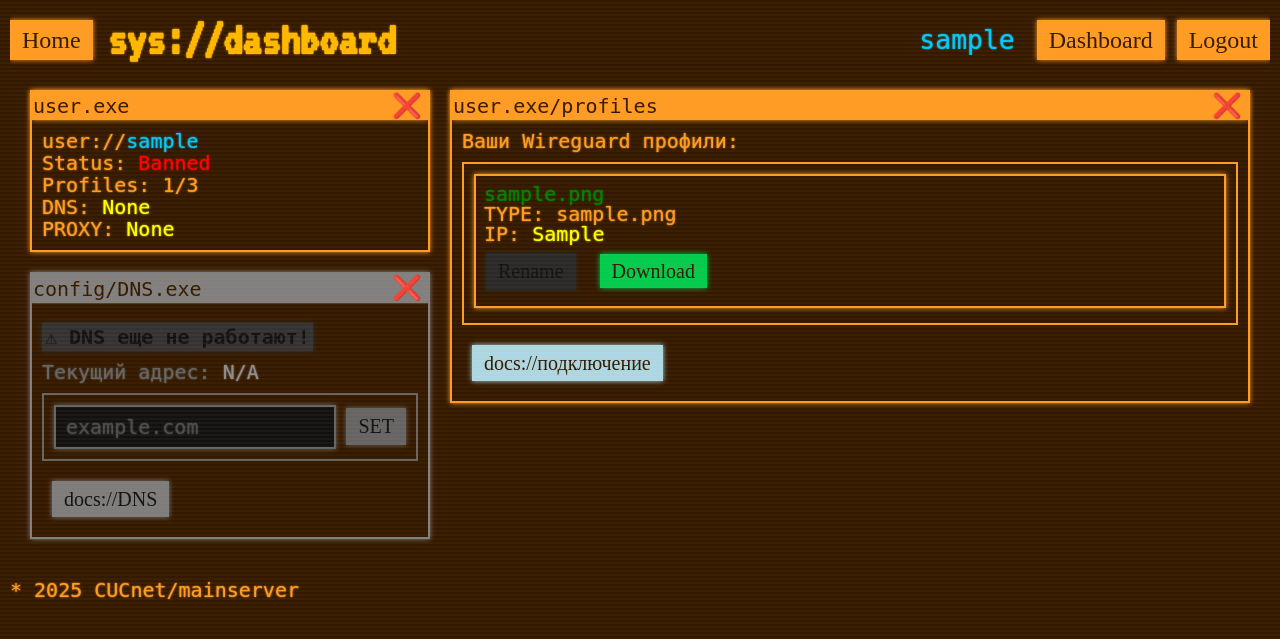
After one commit to Exception0170/CUCnet-main, a FastAPI app: page /dashboard in a window 1280 px wide. The commit adds this page. Shown: the top 639 px of the page. Run offline with FastAPI, Linux system fonts and the light colour scheme; the visitor is signed in with stand-in values (Sample User, id 1); tables that the repository leaves empty hold one stand-in row (values such as "Sample post"); parts of the project's set-up code (start-up, migrations or seed data) failed here and were passed over; some web fonts are replaced.

Commit message:
small fix

```diff
--- /dev/null
+++ b/website/routers/dashboard.py
@@ -0,0 +1,35 @@
+from fastapi import APIRouter, Depends, HTTPException, status, Request, Form
+from fastapi.responses import HTMLResponse, RedirectResponse
+from shared.database import DatabaseManager
+import logging
+from shared.account import TemplateResponseWithUser
+
+logger = logging.getLogger(__name__)
+dashboard_router = APIRouter(tags=["dashboard"])
+db = DatabaseManager()
+
+
+@dashboard_router.get("/dashboard")
+async def dashboard(request: Request):
+    if not request.session.get("user_id"):
+        raise HTTPException(status_code=401, detail="Unauthorized")
+    try:
+        user = db.get_user(request.session.get("user_id"))
+        if not user["is_verified"]:
+            raise HTTPException(status_code=403)
+        profiles = db.get_user_profiles(request.session.get("user_id"))
+        return TemplateResponseWithUser("dashboard.html", {
+            "request": request,
+            "profiles": profiles,
+            "title": "dashboard",
+            "page_title": "sys://dashboard"
+        })
+    except HTTPException:
+        raise
+    except Exception as e:
+        raise HTTPException(status_code=500)
+
+
+@dashboard_router.post("/dashboard")
+async def post_dashboard(request: Request):
+    raise HTTPException(status_code=501)
--- a/website/static/css/styles.css
+++ b/website/static/css/styles.css
@@ -82,22 +82,25 @@ body::before {
 }
 
 .link-button {
+  font-family: TDAtext;
   display: inline-block;
-  background-color: #ff9c25;
+  background-color: var(--button-bg, #ff9c25);
   color: #331900;
   text-decoration: none;
   padding: 5px 10px;
   font-size: 1em;
-  border: 2px solid #ff9c25;
+  border: 2px solid var(--button-bg, #ff9c25);
   box-sizing: border-box;
   margin: 10px;
   cursor: pointer;
   transition: background-color 0.3s;
+  box-shadow: 0 0 5px var(--button-bg, #ff9c25);
+  text-shadow: 0 0 2px var(--button-bg, #ff9c25);
 }
 
 .link-button:hover {
   background-color: #331900;
-  color: #ff9c25;
+  color: var(--button-bg, #ff9c25);
 }
 
 .blue-button {
@@ -239,14 +242,14 @@ body, a, h1, h2, h3, h4, h5, h6, .contact-name{
   text-shadow: 0 0 2px currentColor;
 }
 
-.window, .note, .warning, .link-button, .blue-button, .list-entries li, .list-entries div {
+.window, .note, .warning, .blue-button, .list-entries li, .list-entries div {
   box-shadow: 0 0 5px currentColor;
 }
 .window {
   box-shadow: 0 0 5px currentColor;
 }
 
-.link-button, .window-top-bar {
+.window-top-bar {
   box-shadow: 0 0 5px #ff9c25;
   text-shadow: 0 0 2px #ff9c25;
 }
@@ -270,20 +273,123 @@ body, a, h1, h2, h3, h4, h5, h6, .contact-name{
   text-shadow: 0 0 3px yellow;
 }
 .account-topbar {
-  font-size:clamp(0.75rem, 4vw, 1.5rem);
+  position: sticky;
+  top: 0;
+  font-size: clamp(0.75rem, 4vw, 1.5rem);
   display: flex;
   justify-content: space-between;
   align-items: center;
   height: 60px;
+  z-index: 5;
+  backdrop-filter: blur(5px);
+  mask-image: linear-gradient(
+    to bottom,
+    black 0%,
+    black 90%,
+    transparent 100%
+  );
 }
+
 .account-topbar .home-button {
-  margin-right: 15px;
+  flex-shrink: 1;
+  min-width: min-content;
+  white-space: nowrap;
+  margin-right: 0;
 }
 
 .account-topbar .page-title {
   font-weight: bold;
   margin: 0;
-  flex-grow: 1;
+  flex: 1;
+  min-width: 0;
+  text-align: left; /* Changed from center to left */
+  font-size: 3rem; /* Regular h1 size */
+  white-space: nowrap;
+  overflow: hidden;
+  text-overflow: ellipsis;
+  padding: 0 15px;
+}
+
+.account-topbar .account-controls {
+  display: flex;
+  align-items: center;
+  gap: 12px; /* More space for controls */
+  flex-shrink: 1;
+  min-width: min-content;
+  white-space: nowrap;
+}
+
+.account-topbar .account-controls .link-button {
+  margin: 0;
+  padding: 5px 10px;
+  font-size: 1em;
+  flex-shrink: 1;
+  min-width: min-content;
+}
+
+.account-topbar .account-username {
+  white-space: nowrap;
+  overflow: hidden;
+  text-overflow: ellipsis;
+  max-width: 200px; /* More space for nickname */
+  flex-shrink: 0;
+  font-size: 1.1em;
+  margin-right: 10px;
+}
+
+/* Make link-buttons fit properly */
+.account-topbar .link-button {
+  margin: 0;
+  padding: 5px 10px;
+  white-space: nowrap;
+}
+
+/* Responsive adjustments */
+@media (max-width: 768px) {
+  .account-topbar {
+    padding: 0 10px;
+    gap: 10px;
+    height: 55px;
+  }
+
+  .account-topbar .page-title {
+    font-size: 2rem; /* Still good h1 size on tablet */
+    padding: 0 10px;
+  }
+
+  .account-topbar .account-controls {
+    gap: 8px;
+  }
+
+  .account-topbar .account-username {
+    display: none;
+  }
+}
+
+@media (max-width: 600px) {
+  .account-topbar .page-title {
+    font-size: 2rem; /* Slightly smaller but still prominent */
+  }
+
+  .account-topbar .account-username {
+    display: none;
+  }
+
+  .account-topbar .link-button {
+    padding: 4px 8px;
+    font-size: 0.9em;
+  }
+}
+
+@media (max-width: 480px) {
+  .account-topbar .account-username {
+    display: none;
+  }
+
+  .account-topbar .page-title {
+    font-size: 1.1rem;
+    padding: 0 5px;
+  }
 }
 
 /* Form Input Styles for CRT Theme */
--- a/website/templates/account/topbar.html
+++ b/website/templates/account/topbar.html
@@ -1,9 +1,9 @@
 <div class="account-topbar">
     <a href="/" class="link-button home-button">Home</a>
-    <h1 class="page-title">{{ page_title or "sys://unnamed" }}</h1>
+    <h1 class="page-title" style="color:#ffb900">{{ page_title or "sys://unnamed" }}</h1>
     <div class="account-controls">
         {% if user %}
-            <span class="account-username">{{ user.username }}</span>
+            <a class="account-username" style="color:#00cafe; text-decoration: none;">{{ user.username }}</a>
             <a href="/dashboard" class="link-button">Dashboard</a>
             <a href="/account/logout" class="link-button">Logout</a>
         {% else %}
--- a/website/templates/contacts.html
+++ b/website/templates/contacts.html
@@ -1,6 +1,8 @@
 {% extends "base.html" %}
 
 {% block content %}
+<br>
+<span style="color:white">> Разработка сайта и дизайн: Кирилл Медведев</span><br>
 <h2> - Администратор и разработчик - </h2>
 admin://<span class="animated-nickname">Exception17</span><br>
 (Кирилл Медведев)<br>
--- /dev/null
+++ b/website/templates/dashboard.html
@@ -0,0 +1,141 @@
+{% extends "base.html" %}
+{% block content %}
+
+<div class="dashboard-container">
+
+    <!-- Left Column -->
+    <div class="left-column">
+
+        <!-- User Profile Window -->
+        <div class="window">
+            <div class="window-top-bar">user.exe<span class="fake-close">❌</span></div>
+            <div class="window-content">
+                {% if user %}
+                user://<span style="color:#00cafe">{{ user.username or "USER" }}</span><br>
+                Status:
+                {% if user.ignored %}
+                    <span style="color:red">Banned</span>
+                {% elif user.is_verified %}
+                    <span style="color:lime">Verified</span>
+                {% endif %}
+                <br>
+                Profiles: {{ profiles|length if profiles else 0 }}/3<br>
+                DNS: <span style="color:yellow">None</span><br>
+                PROXY: <span style="color:yellow">None</span><br>
+                {% else %}
+                <div class="warning">NO USER DATA</div>
+                <a href="/account/login" class="link-button">LOGIN</a>
+                {% endif %}
+            </div>
+        </div>
+
+        <!-- DNS Window -->
+        <div class="window" style="border-color:gray; box-shadow: 0 0 5px gray;">
+            <div class="window-top-bar" style="background-color:gray; text-shadow:none; box-shadow: 0 0 2px gray;">config/DNS.exe<span class="fake-close">❌</span></div>
+            <div class="window-content" style="filter: grayscale(100%) brightness(0.6); pointer-events: none; user-select: none;">
+                <div class="warning">⚠ DNS еще не работают!</div>
+                <div>Текущий адрес: <span style="color:yellow">N/A</span></div>
+                <div class="list-entries">
+                    <form method="POST" style="display: flex; gap: 10px; align-items: center;">
+                        <input type="text" name="domain" placeholder="example.com" style="flex: 1; margin: 0;">
+                        <button type="submit" class="link-button" style="margin: 0; flex-shrink: 0;">SET</button>
+                    </form>
+                </div>
+                <a href="/docs/dns" class="link-button" style="--button-bg:lightblue">docs://DNS</a>
+            </div>
+        </div>
+
+    </div>
+
+    <!-- Right Column -->
+    <div class="right-column">
+
+        <!-- Profiles Window -->
+        <div class="window">
+            <div class="window-top-bar">user.exe/profiles<span class="fake-close">❌</span></div>
+            <div class="window-content">
+                Ваши Wireguard профили:
+                <div class="list-entries">
+                    {% if profiles %}
+                        {% for profile in profiles %}
+                        <div>
+                            <span style="color: green">{{ profile.profile_name or "Unnamed Profile" }}</span><br>
+                            TYPE: {{ profile.profile_type or "STANDARD" }}<br>
+                            IP: <span style="color: yellow">{{ profile.assigned_ip or "NO IP" }}</span><br>
+                            <button class="link-button" style="--button-bg:brown; filter: grayscale(100%) brightness(0.6); pointer-events: none; user-select: none;">Rename</button>
+                            <a href="/account/get-wireguard/?name={{ profile.profile_name }}" class="link-button" style="--button-bg:#00cc50">Download</a>
+                        </div>
+                        {% endfor %}
+                    {% else %}
+                        <div class="warning">NO PROFILES</div>
+                    {% endif %}
+                </div>
+                <a href="/docs/connect" class="link-button" style="--button-bg:lightblue">docs://подключение</a>
+            </div>
+        </div>
+
+    </div>
+
+</div>
+
+<style>
+.dashboard-container {
+    display: flex;
+    gap: 20px;
+    padding: 20px;
+}
+
+.left-column {
+    flex: 1;
+    display: flex;
+    flex-direction: column;
+    gap: 20px;
+}
+
+.right-column {
+    flex: 2;
+}
+
+.window {
+    margin: 0;
+}
+
+.animated-nickname {
+    text-align: center;
+    margin-bottom: 10px;
+}
+
+.list-entries {
+    margin: 10px 0;
+    gap: 10px;
+}
+
+.list-entries div {
+    padding: 8px;
+    margin-bottom: 5px;
+}
+.list-entries input {
+  flex: 1;
+  margin: 0;
+}
+
+.list-entries button {
+  margin: 2px;
+  flex-shrink: 0;
+}
+
+input[type="text"] {
+    width: 100%;
+    margin-bottom: 10px;
+}
+
+@media (max-width: 768px) {
+    .dashboard-container {
+        flex-direction: column;
+        padding: 10px;
+        gap: 15px;
+    }
+}
+</style>
+
+{% endblock %}
--- a/website/templates/error.html
+++ b/website/templates/error.html
@@ -17,6 +17,7 @@
   background-color: #1b336a;
   color: #e3e3e3;
 }
+h1{color:#e3e3e3 !important;}
 
 .link-button {
   display: inline-block;
--- a/website/templates/index.html
+++ b/website/templates/index.html
@@ -15,7 +15,7 @@
 			Наш <a href="/docs/irc" style="color:lime"><b>IRC</b></a> сервер доступен на: <span style="color:lightblue">server.cucnet:6667</span> (только с кукнета) или <span style="color:lightblue">cucnet.ru:6667</span> (Интернет)<br>
             <div class="warning">⚠ IRC пока не работает - настраиваем хост</div>
 		</p>
-        <a href="/docs" class="blue-button">> Docs</a>
+        <a href="/docs" class="link-button" style="--button-bg:#00cc50">> Docs</a>
 		<a href="/status" class="link-button">> Статус сервисов <</a>
 		<a href="/about" class="link-button">> О сети</a>
 		<a href="/contacts" class="link-button">> Наши контакты</a>
```
Also changed, not shown: shared/database.py (+96 -2 lines), shared/dns.py (added, +48 -0 lines), shared/models.py (+21 -1 lines), website/routers/__init__.py (+4 -3 lines), website/routers/accounts.py (added, +174 -0 lines), website/routers/dev.py (+11 -3 lines), website/templates/account/setpassword.html (added, +42 -0 lines), website/templates/base.html (line endings or trailing spaces).
